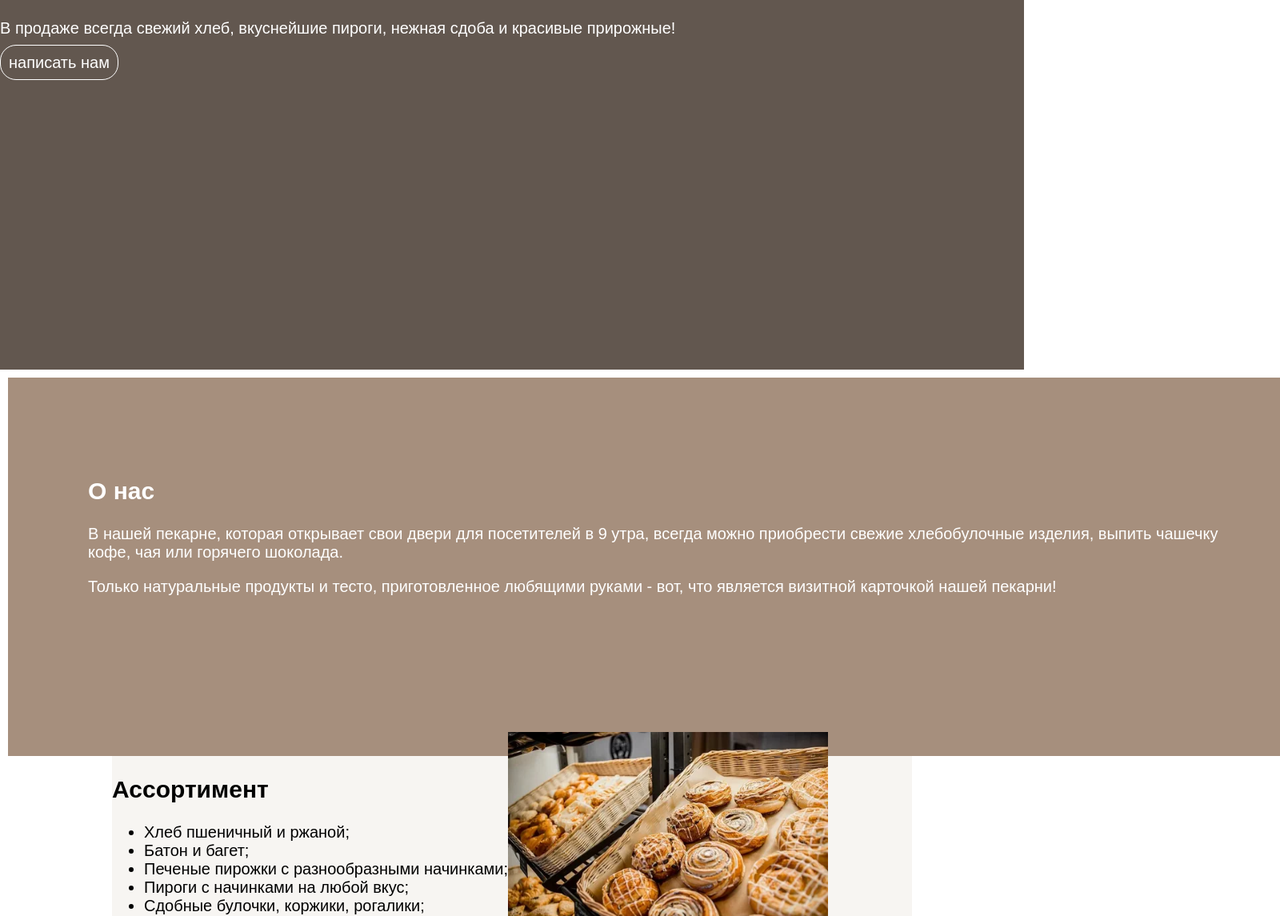
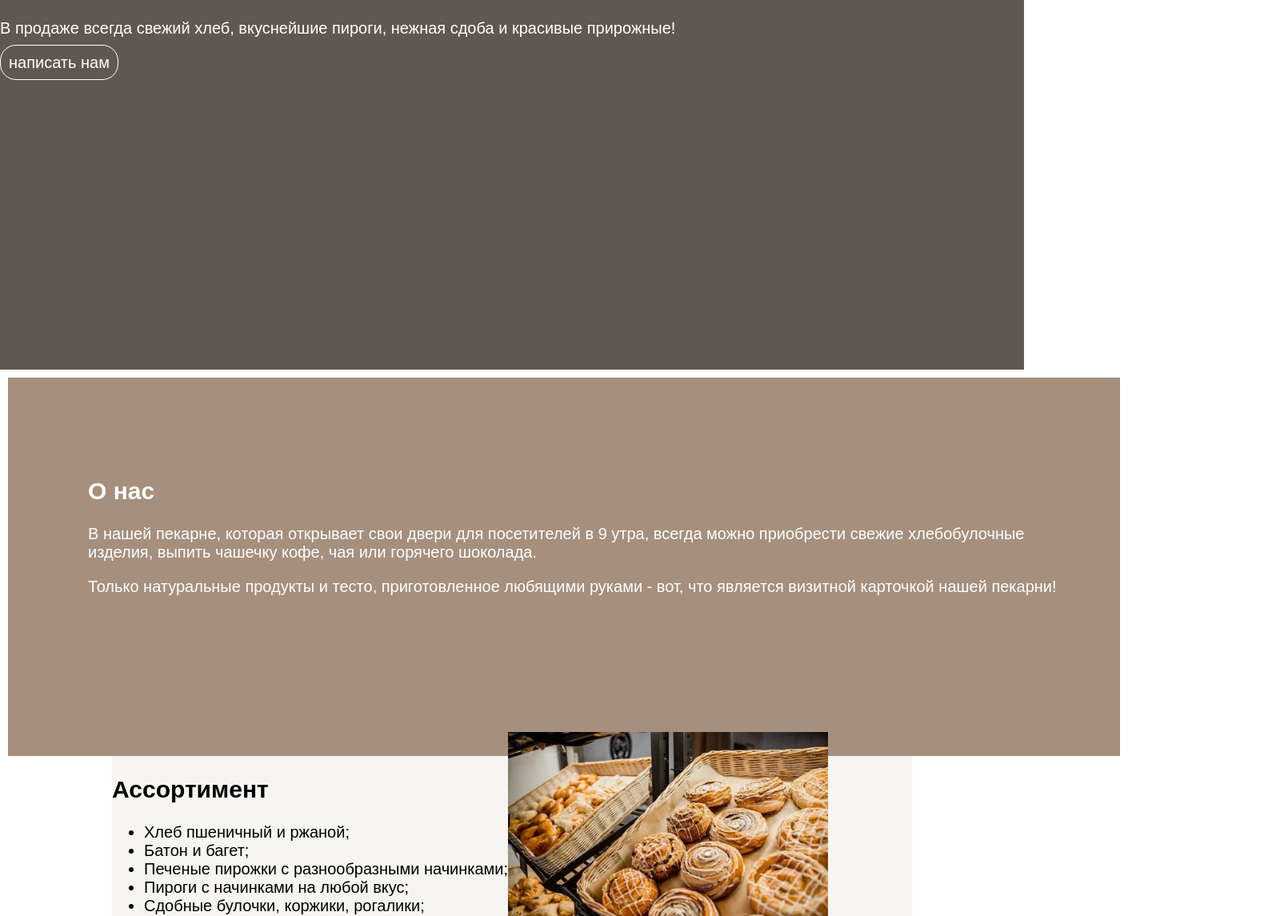
Before and after one commit to doroshenko17/bakery, a plain HTML site: page index.html in a window 1280 px wide. Shown: the part 138-1283 px from the top of the page at 80% size, 1600 px wide, since content can reach past the window. Drawn offline with Linux system fonts and the light colour scheme.

Commit message:
Update style.css

```diff
--- a/style.css
+++ b/style.css
@@ -35,7 +35,7 @@ nav a{
 
 .about{
     background-color: #a68f7d;
-    width: 1440px;
+    width: 1240px;
     padding: 100px 50px 180px 100px;
 }
 
```
